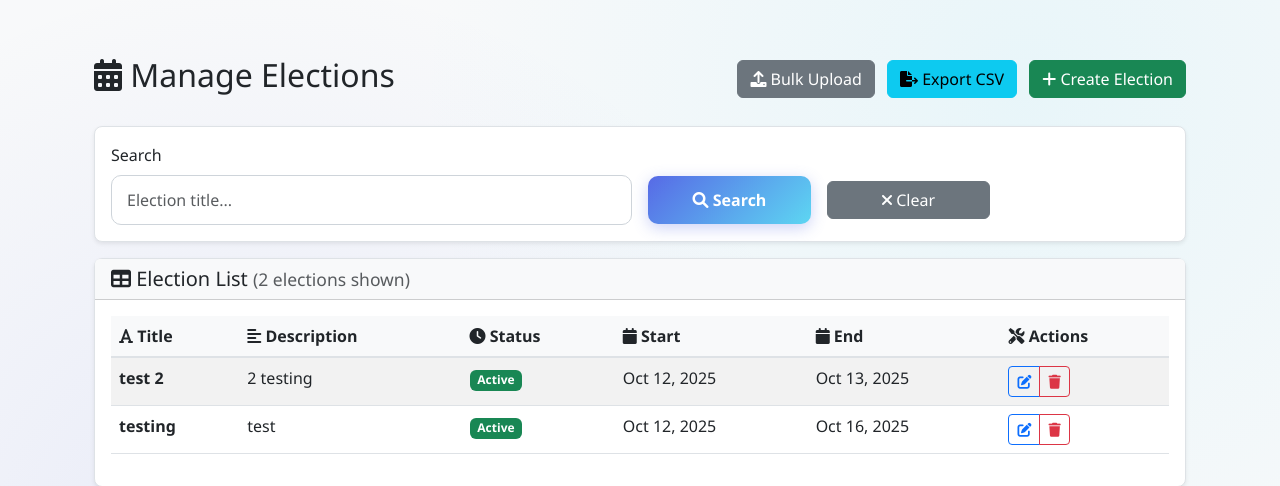
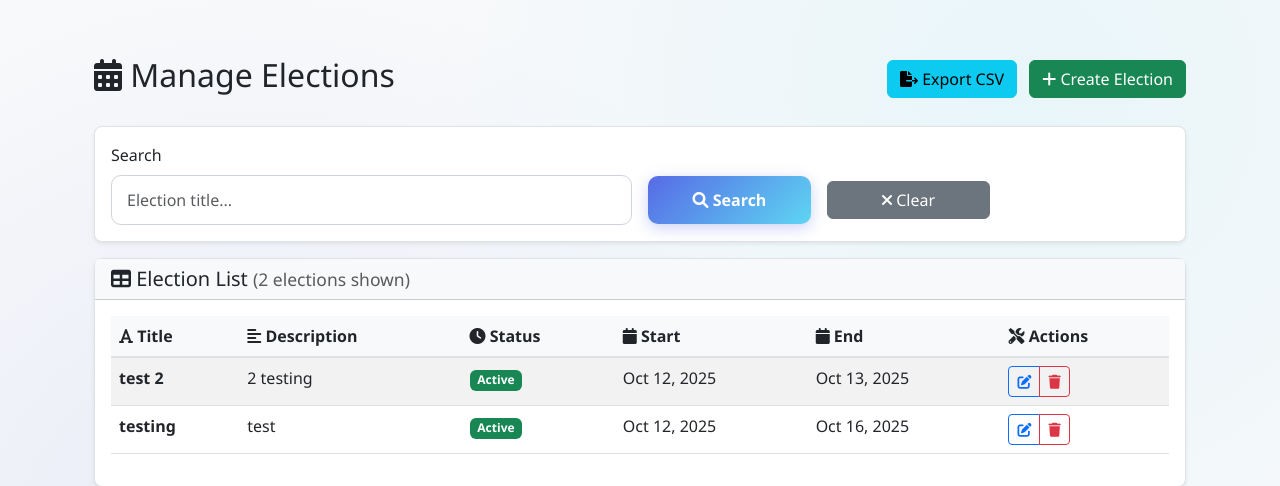
Before and after one commit to harshithharshith8513-design/college-voting-portal, a Django app: page /elections/manage-elections/ in a window 1280 px wide. Shown: the part 63-549 px from the top of the page. Run offline with Django 4.2, Linux system fonts and the light colour scheme; a user stored in the database is signed in; data comes from the database, SQL or seed files in the repository.

Commit message:
Update election_management.html

```diff
--- a/templates/elections/election_management.html
+++ b/templates/elections/election_management.html
@@ -23,9 +23,7 @@ body { background-color: #f8f9fa !important; }
             <div class="d-flex justify-content-between align-items-center mb-4">
                 <h2 class="text-dark"><i class="fas fa-calendar-alt"></i> Manage Elections</h2>
                 <div>
-                    <a href="{% url 'bulk_upload_elections' %}" class="btn btn-secondary me-2">
-                        <i class="fas fa-upload"></i> Bulk Upload
-                    </a>
+                    <!-- Bulk Upload button removed below -->
                     <a href="{% url 'export_elections' %}" class="btn btn-info me-2">
                         <i class="fas fa-file-export"></i> Export CSV
                     </a>
```
